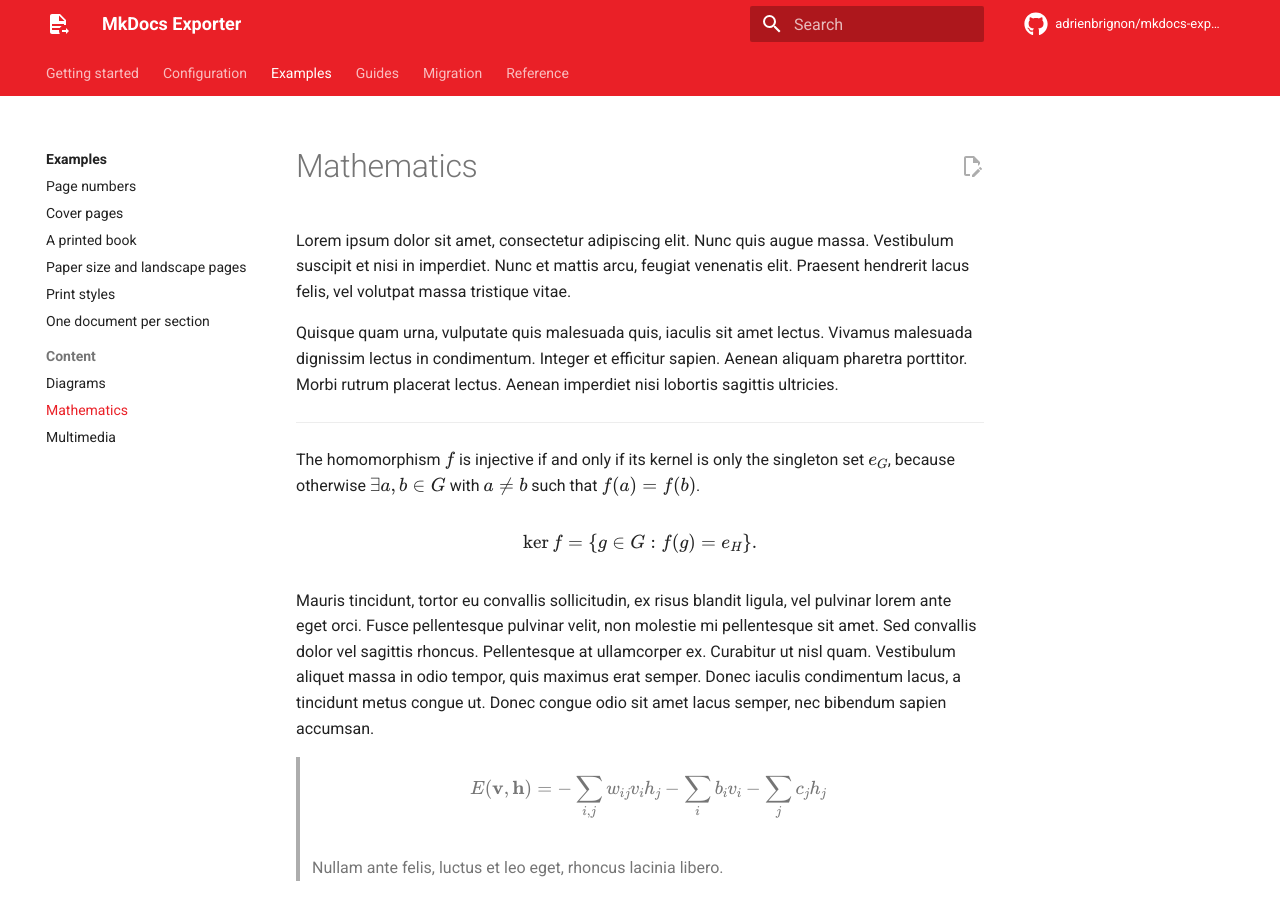
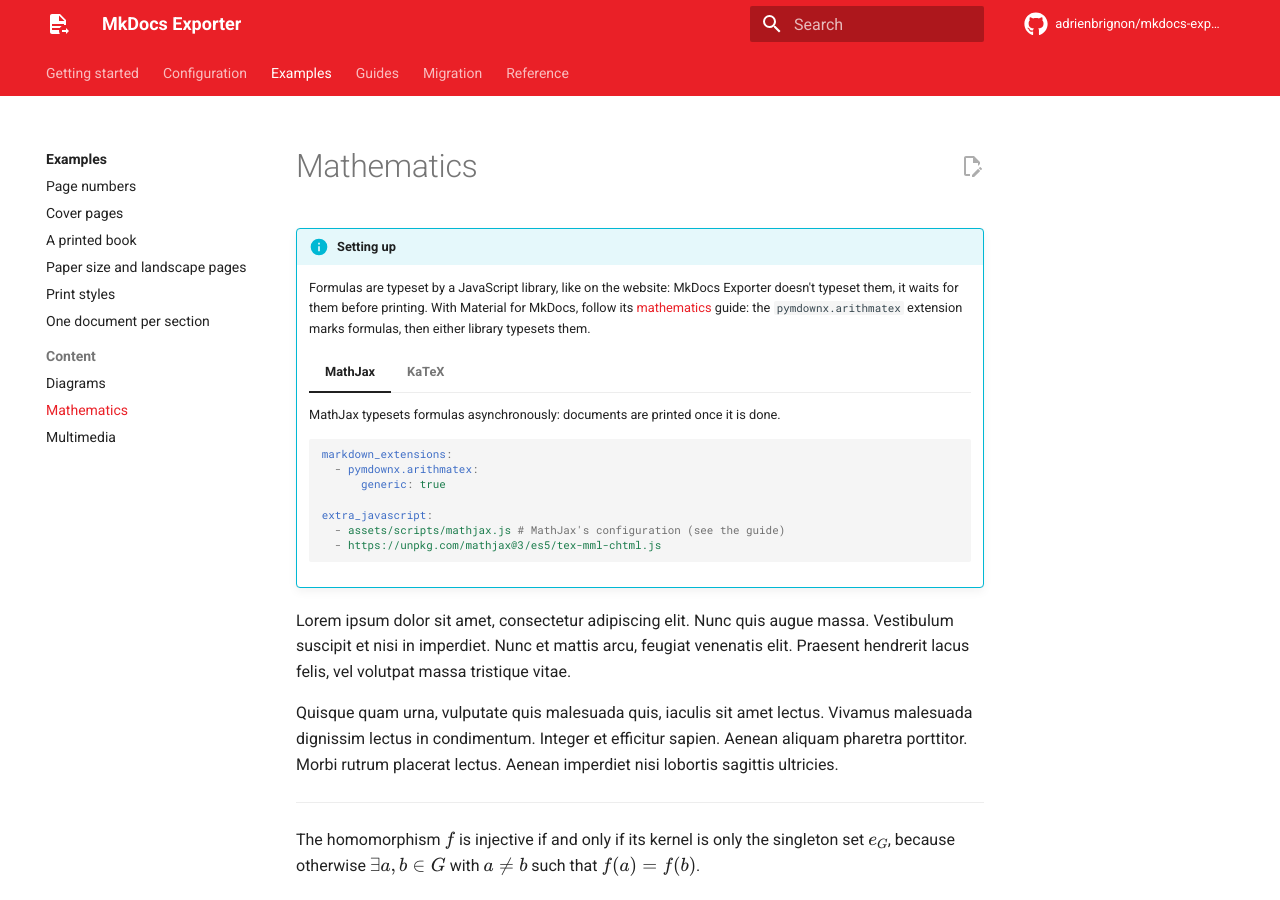
Before and after one commit to adrienbrignon/mkdocs-exporter, an MkDocs documentation site: the page built from docs/examples/content/mathematics.md, in a window 1280 px wide and 900 px high. Built offline with MkDocs 1.6.1 and Material for MkDocs 9.7.7, drawn with Linux system fonts in a browser that asks for light colours; plug-ins that fetch from the network failed and are left out; comment, search, counter and statistics services are not loaded.

Commit message:
docs: explain how diagrams, mathematics and images are set up
They are rendered by the theme and JavaScript libraries, which MkDocs
Exporter waits for: each content example now says what to configure.

Co-Authored-By: Claude Opus 5.5 <noreply@anthropic.com>

````diff
--- a/docs/examples/content/mathematics.md
+++ b/docs/examples/content/mathematics.md
@@ -9,6 +9,43 @@ buttons:
 ---
 
 # Mathematics
+
+!!! info "Setting up"
+
+    Formulas are typeset by a JavaScript library, like on the website: MkDocs Exporter doesn't typeset them, it waits for them before printing.
+    With Material for MkDocs, follow its [mathematics](https://squidfunk.github.io/mkdocs-material/reference/math/) guide: the `pymdownx.arithmatex` extension marks formulas, then either library typesets them.
+
+    === "MathJax"
+
+        MathJax typesets formulas asynchronously: documents are printed once it is done.
+
+        ```yaml
+        markdown_extensions:
+          - pymdownx.arithmatex:
+              generic: true
+
+        extra_javascript:
+          - assets/scripts/mathjax.js # MathJax's configuration (see the guide)
+          - https://unpkg.com/mathjax@3/es5/tex-mml-chtml.js
+        ```
+
+    === "KaTeX"
+
+        KaTeX typesets formulas while the page loads, before documents are printed.
+
+        ```yaml
+        markdown_extensions:
+          - pymdownx.arithmatex:
+              generic: true
+
+        extra_javascript:
+          - assets/scripts/katex.js # Renders formulas (see the guide)
+          - https://unpkg.com/katex@0/dist/katex.min.js
+          - https://unpkg.com/katex@0/dist/contrib/auto-render.min.js
+
+        extra_css:
+          - https://unpkg.com/katex@0/dist/katex.min.css
+        ```
 
 Lorem ipsum dolor sit amet, consectetur adipiscing elit. Nunc quis augue massa. Vestibulum suscipit et nisi in imperdiet. Nunc et mattis arcu, feugiat venenatis elit. Praesent hendrerit lacus felis, vel volutpat massa tristique vitae.
 
````
Also changed, not shown: docs/examples/content/diagrams.md (+16 -0 lines), docs/examples/content/multimedia.md (+5 -0 lines).
